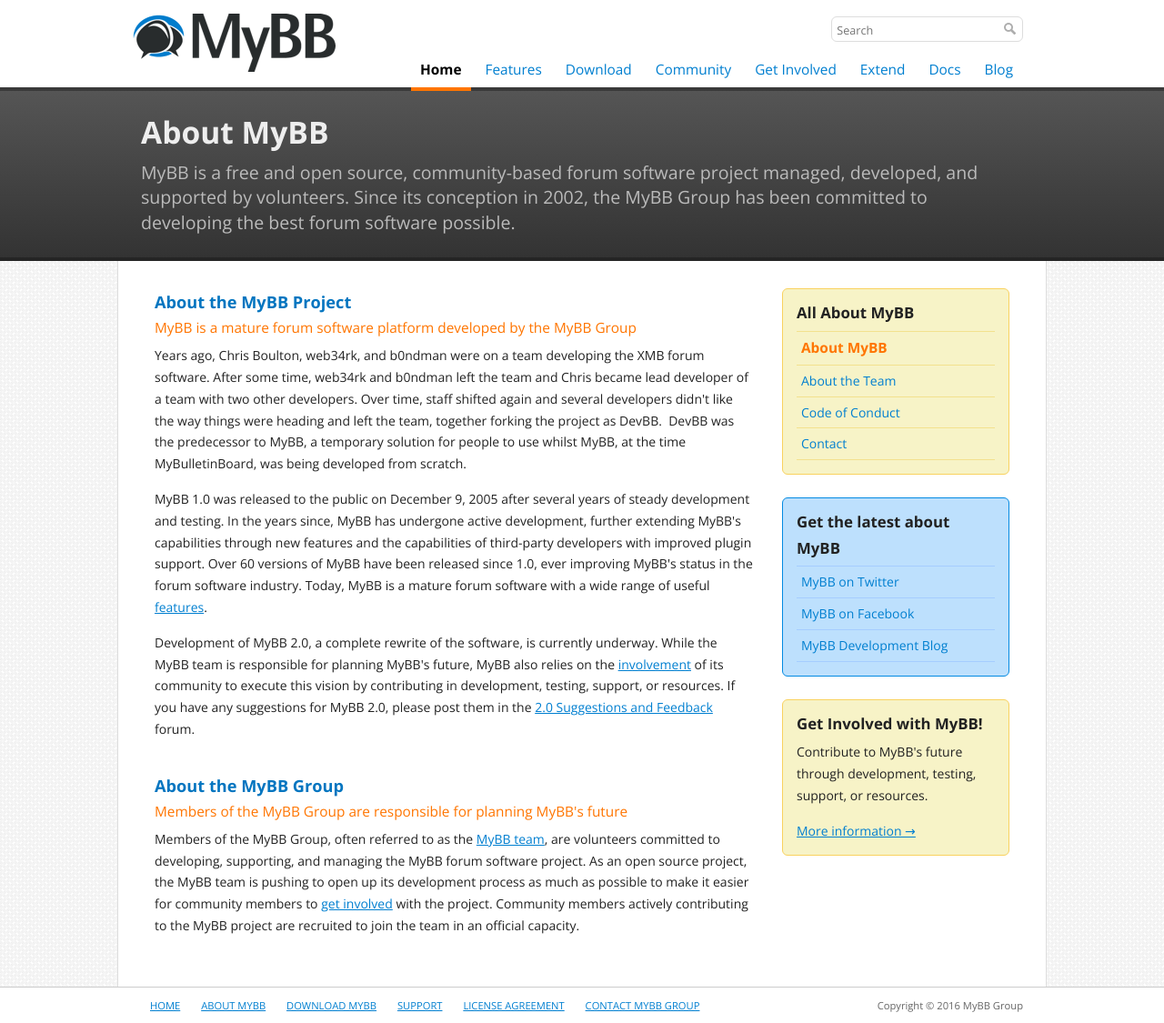
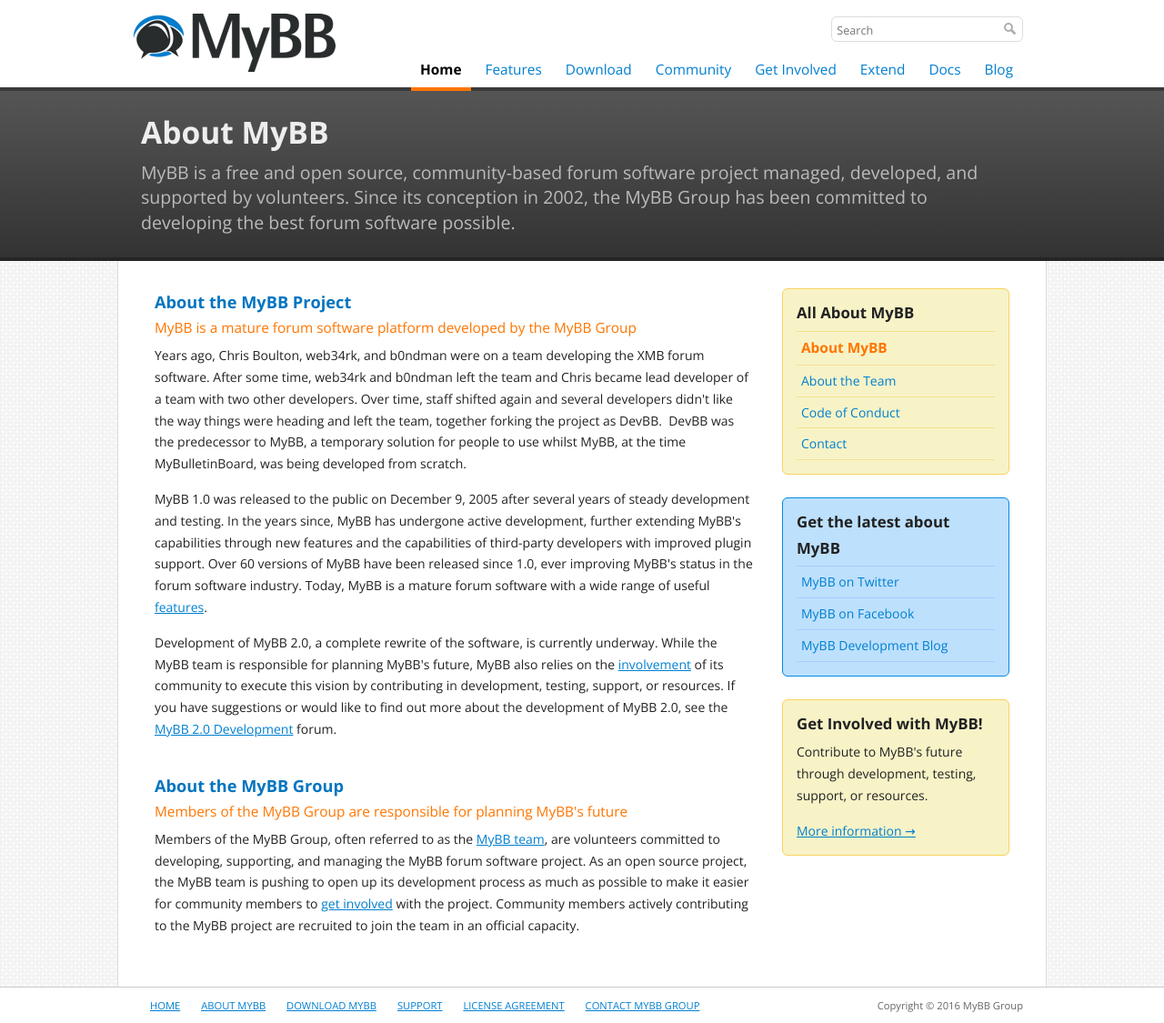
Before and after one commit to mybb/mybb.com, a Jekyll site: the page built from about/index.html, in a window 1280 px wide. Shown: the whole page at 91% size. Built offline with Jekyll 4.4.1, drawn with Linux system fonts in a browser that asks for light colours; nearby versions of some CDN libraries.

Commit message:
Updating link to 2.0 dev forum

```diff
--- a/about/index.html
+++ b/about/index.html
@@ -43,7 +43,7 @@
 		<p>
 			MyBB 1.0 was released to the public on December 9, 2005 after several years of steady development and testing. In the years since, MyBB has undergone active development, further extending MyBB's capabilities through new features and the capabilities of third-party developers with improved plugin support. Over 60 versions of MyBB have been released since 1.0, ever improving MyBB's status in the forum software industry. Today, MyBB is a mature forum software with a wide range of useful <a href="{{ site.url }}/features/">features</a>.</p>
 		<p>
-			Development of MyBB 2.0, a complete rewrite of the software, is currently underway. While the MyBB team is responsible for planning MyBB's future, MyBB also relies on the <a href="{{ site.url }}/get-involved/">involvement</a> of its community to execute this vision by contributing in development, testing, support, or resources. If you have any suggestions for MyBB 2.0, please post them in the <a href="https://community.mybb.com/forum-152.html">2.0 Suggestions and Feedback</a> forum.</p>
+			Development of MyBB 2.0, a complete rewrite of the software, is currently underway. While the MyBB team is responsible for planning MyBB's future, MyBB also relies on the <a href="{{ site.url }}/get-involved/">involvement</a> of its community to execute this vision by contributing in development, testing, support, or resources. If you have suggestions or would like to find out more about the development of MyBB 2.0, see the <a href="https://community.mybb.com/forum-166.html">MyBB 2.0 Development</a> forum.</p>
 	</section>
 
 	<section class="general">
```
